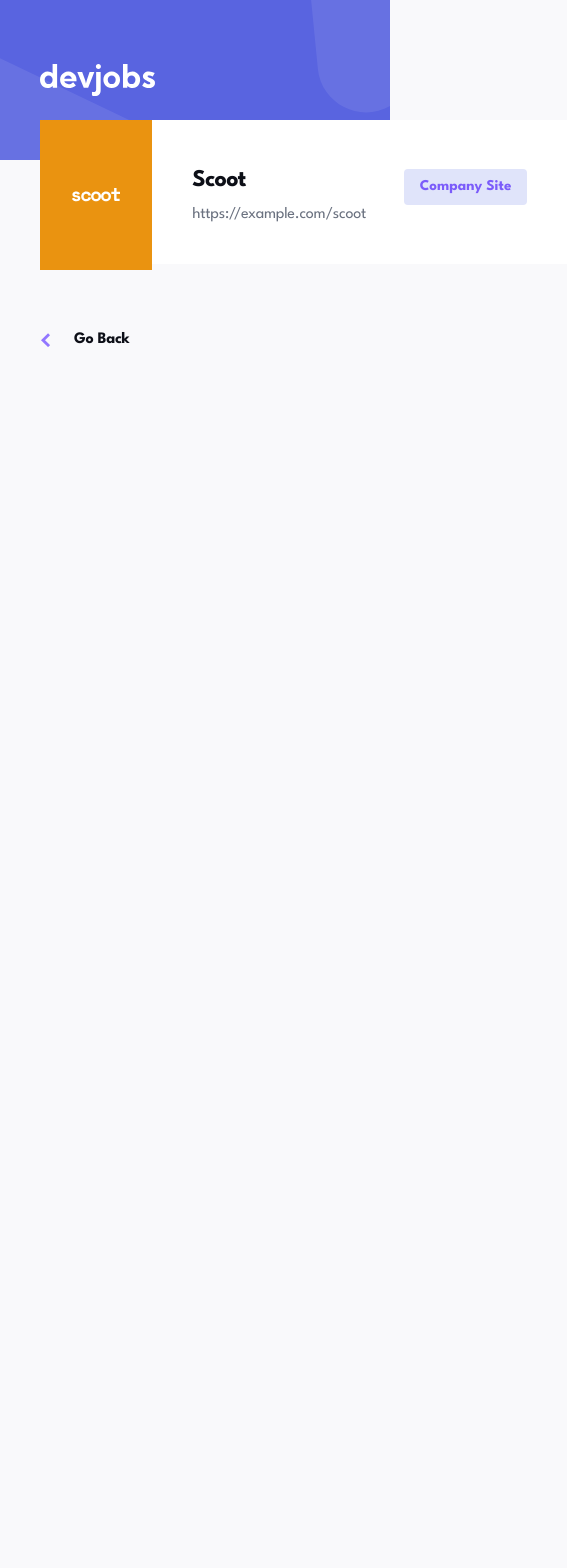
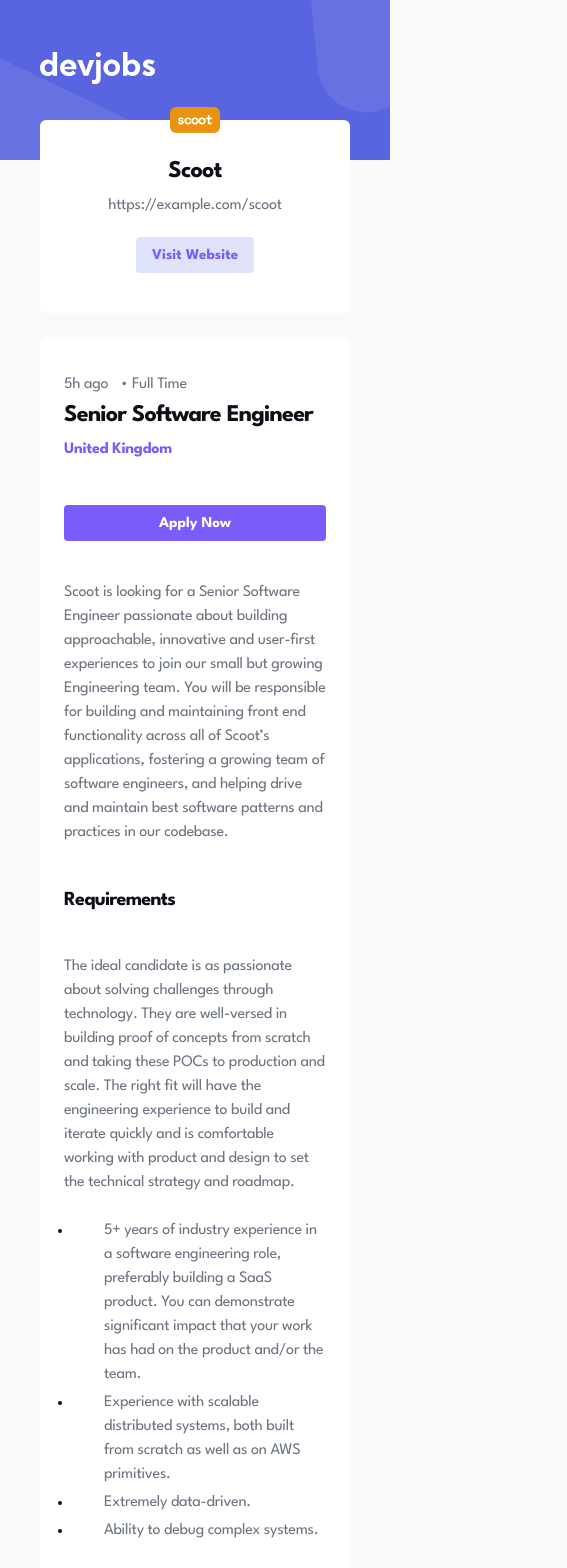
Before and after one commit to kobyrthr/devjobs, a Next.js app: page /jobs/1 in a window 390 px wide. Shown: the top 1568 px of the page, 567 px wide, since content can reach past the window. Before the commit the page ends 844 px from the top, so only its background shows below. Built offline with nearby package versions, Linux system fonts and the light colour scheme.

Commit message:
Add responsive detail page

```diff
--- a/src/app/jobs/[id]/components/page-header.jsx
+++ b/src/app/jobs/[id]/components/page-header.jsx
@@ -2,14 +2,16 @@
 import { Typography } from '@/components/ui/typography';
 import { cn } from '@/lib/utils';
 import Image from 'next/image';
+import Link from 'next/link';
+import { useRouter } from 'next/router';
 import React from 'react';
 
 export const PageHeader = ({ company, className = '' }) => {
   return (
-    <div className={cn('h-36 bg-popover w-full', className)}>
-      <div className="flex items-center">
+    <div className={cn('rounded-lg bg-popover w-full', className)}>
+      <div className="flex flex-col sm:flex-row items-center w-full">
         <div
-          className={cn('relative size-[150px]')}
+          className={cn('relative min-w-[150px] size-[150px] hidden sm:block')}
           style={{ backgroundColor: company?.logoBackground }}
         >
           <Image
@@ -20,8 +22,17 @@
           />
         </div>
 
-        <div className="p-10 flex justify-between w-full">
-          <div className="flex flex-col gap-4">
+        <Image
+          src={`/${company?.logo}`}
+          width={50}
+          height={50}
+          style={{ backgroundColor: company?.logoBackground }}
+          alt="logo"
+          className="object-scale-down rounded-lg absolute top-0 left-1/2 -translate-x-1/2 -translate-y-1/2 block sm:hidden p-2"
+        />
+
+        <div className="sm:p-6 p-10 flex flex-row max-sm:flex-col  justify-between w-full">
+          <div className="flex flex-col items-center gap-4">
             <Typography type="heading-m" className="">
               {company?.company}
             </Typography>
@@ -32,8 +43,14 @@
               {company?.website}
             </Typography>
           </div>
-          <Button variant="default" className="" onClick={() => {}}>
-            Company Site
+          <Button
+            variant="default"
+            className="max-sm:w-fit max-sm:mx-auto max-sm:mt-6"
+            asChild
+          >
+            <Link href={company?.website ?? ''} target="_blank">
+              Visit Website
+            </Link>
           </Button>
         </div>
       </div>
--- a/src/app/jobs/[id]/page.jsx
+++ b/src/app/jobs/[id]/page.jsx
@@ -6,6 +6,7 @@
 import { CompanyContext } from '@/context/company-context';
 import { useParams, useRouter } from 'next/navigation';
 import { PageHeader } from './components/page-header';
+import { Button } from '@/components/ui/button';
 
 const CompanyPage = () => {
   const { company, companies, setCompany } = useContext(CompanyContext);
@@ -13,6 +14,7 @@
   const id = params.id;
   const router = useRouter();
 
+  const handleApply = () => {};
   useEffect(() => {
     if (!company) {
       const val = companies.find((item) => {
@@ -27,24 +29,132 @@
   }, []);
 
   return (
-    <div className="-mt-10 grid items-center justify-items-center size-full !pt-0 max-[376px]:p-6 p-12 px-10 gap-16">
-      <PageHeader company={company} className="lg:max-w-[730px]" />
-      <div className="lg:max-w-[730px] w-full grid grid-cols-1 sm:grid-cols-2 lg:grid-cols-3 gap-x-3 lg:gap-x-[30px] gap-y-16">
-        <Link href="/" className="flex items-center">
-          <Image
-            src="/icon-arrow-left.svg"
-            alt="Go back arrow"
-            width={10}
-            height={10}
-            className="inline-block"
-          />
+    <>
+      <div className="-mt-10 flex flex-col items-center justify-items-center size-full !pt-0 max-[376px]:p-6 p-12 px-10 gap-6 sm:gap-8">
+        <PageHeader company={company} className="w-full lg:max-w-[730px]" />
+        <div className="rounded-lg p-12 max-sm:py-10 max-sm:px-6 bg-popover lg:max-w-[730px] w-full flex flex-col">
+          <div className="flex flex-col sm:flex-row justify-between">
+            <div className="flex flex-col">
+              <div className="flex gap-3">
+                <Typography
+                  type="heading-s-variant"
+                  className="font-normal text-gray-500"
+                >
+                  {company?.postedAt}
+                </Typography>
+                <Typography
+                  type="heading-s-variant"
+                  className="font-normal text-gray-500"
+                >
+                  {'• '}
+                  {company?.contract}
+                </Typography>
+              </div>
+              <Typography type="heading-m" className="mt-3">
+                {company?.position}
+              </Typography>
+              <Typography
+                type="heading-s-variant"
+                className="mt-4 text-color-01 font-bold"
+              >
+                {company?.location}
+              </Typography>
+            </div>
 
-          <Typography type="heading-s" className="inline-block ml-6">
-            Go Back
-          </Typography>
-        </Link>
+            <Button
+              variant="primary"
+              className="w-full sm:w-fit max-sm:mt-12 px-7 py-4"
+              asChild
+            >
+              <Link href={company?.apply ?? ''} target="_blank">
+                Apply Now
+              </Link>
+            </Button>
+          </div>
+
+          <div className="flex flex-col gap-10 mt-10">
+            <Typography type="heading-s" className=" text-gray-500">
+              {company?.description}
+            </Typography>
+
+            <Typography
+              type="heading-m"
+              className="text-[20px] text-[hsla(219, 29%, 14%, 1)]"
+            >
+              Requirements
+            </Typography>
+
+            <div className="">
+              <Typography type="heading-s" className=" text-gray-500">
+                {company?.requirements.content}
+              </Typography>
+
+              <ul className="space-y-1 mt-6">
+                {company?.requirements.items.map((item, index) => (
+                  <li key={index} className="list-disc ml-2 pl-8">
+                    <Typography type="heading-s" className=" text-gray-500">
+                      {item}
+                    </Typography>
+                  </li>
+                ))}
+              </ul>
+            </div>
+
+            <Typography
+              type="heading-m"
+              className="text-[20px] text-[hsla(219, 29%, 14%, 1)]"
+            >
+              What You Will Do
+            </Typography>
+            <div className="">
+              <Typography type="heading-s" className=" text-gray-500">
+                {company?.role.content}
+              </Typography>
+
+              <ol className="space-y-2 mt-6 marker:text-color-01 list-none">
+                {company?.role.items.map((item, index) => (
+                  <li key={index} className="flex gap-7">
+                    <Typography
+                      type="heading-s"
+                      className=" text-color-01 text-center w-2 font-bold"
+                    >
+                      {index + 1}
+                    </Typography>{' '}
+                    <Typography type="heading-s" className=" text-gray-500">
+                      {item}
+                    </Typography>
+                  </li>
+                ))}
+              </ol>
+            </div>
+          </div>
+        </div>
       </div>
-    </div>
+      <footer className="max-sm:px-6 px-10 bg-popover w-full">
+        <div className="lg:max-w-[730px] mx-auto py-6">
+          <div className="flex justify-between items-center">
+            <div className="max-sm:hidden">
+              <Typography type="heading-m" className="">
+                {company?.position}
+              </Typography>
+              <Typography type="heading-s" className="mt-3 text-gray-500">
+                {company?.company}
+              </Typography>
+            </div>
+
+            <Button
+              variant="primary"
+              className="max-sm:w-full w-fit px-7 py-4"
+              asChild
+            >
+              <Link href={company?.apply ?? ''} target="_blank">
+                Apply Now
+              </Link>
+            </Button>
+          </div>
+        </div>
+      </footer>
+    </>
   );
 };
 
--- a/src/components/ui/app-navbar.jsx
+++ b/src/components/ui/app-navbar.jsx
@@ -9,7 +9,7 @@
     <nav
       className={cn(
         className,
-        'w-full relative h-40 rounded-none flex items-center justify-between gap-3 px-10 sm:px-20 lg:px-40'
+        'w-full relative pb-6 h-40 rounded-none flex items-center justify-between gap-3 px-10 lg:px-40'
       )}
     >
       <Image
--- a/src/components/ui/typography.jsx
+++ b/src/components/ui/typography.jsx
@@ -7,7 +7,7 @@
     type: {
       'heading-l': 'font-bold text-[36px] leading-[33px] tracking-[-1px]',
       'heading-m': 'font-bold text-[24px] leading-[22px] tracking-[-0.75px]',
-      'heading-s': 'font-bold text-[16px] leading-[24px] tracking-[-0.25px]',
+      'heading-s': 'font-normal text-[16px] leading-[24px] tracking-[-0.25px]',
       'heading-s-variant':
         'font-bold md:text-[16px] leading-[15px] tracking-[-0.25px]',
       body: 'font-medium text-[14px] leading-[18px] tracking-[-0.1px]',
```
